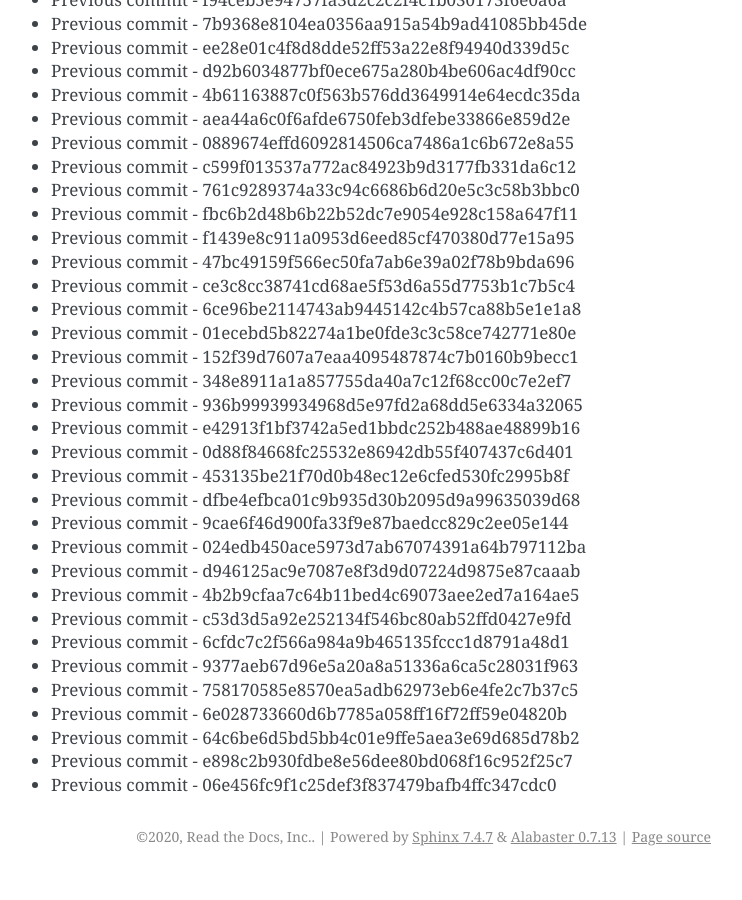
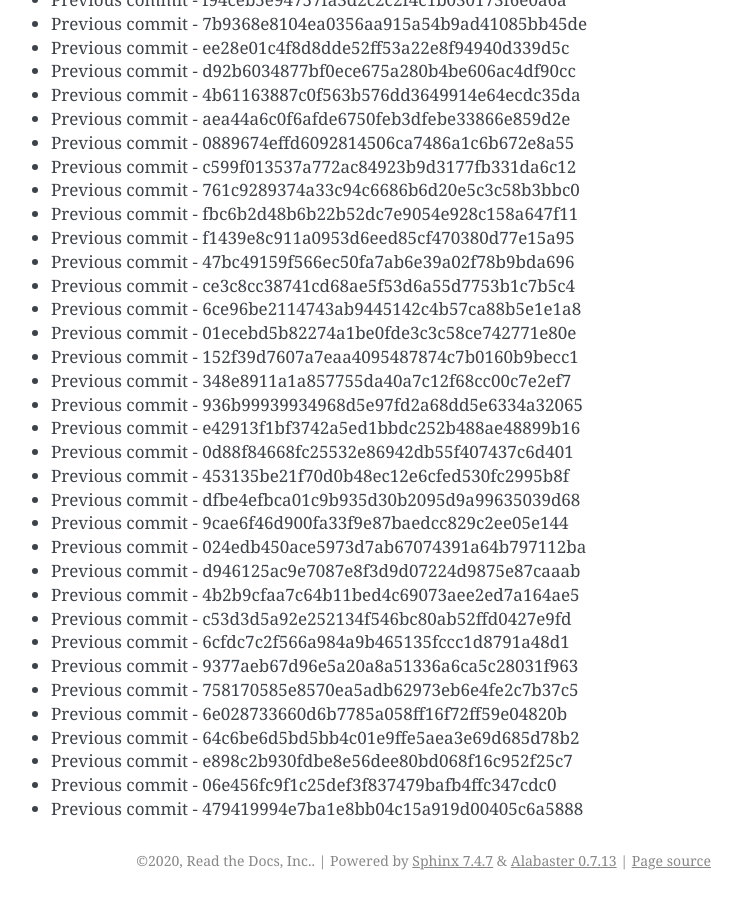
Before and after one commit to readthedocs/rtd-git-stresstest, a Sphinx documentation site: the page built from docs/updates.rst, in a window 1280 px wide and 900 px high, scrolled down 14196 px. Shown: the whole window, without its empty margins (399-1141 px from the left). Built offline with Sphinx 7.4.7, drawn with Linux system fonts in a browser that asks for light colours; before the commit the page ends 15072 px from its top, so only the background shows below that.

Commit message:
Generating commit from previous: 479419994e7ba1e8bb04c15a919d00405c6a5888

```diff
--- a/docs/updates.rst
+++ b/docs/updates.rst
@@ -628,3 +628,4 @@ It can be tested for any performance characteristics.
 * Previous commit - 64c6be6d5bd5bb4c01e9ffe5aea3e69d685d78b2
 * Previous commit - e898c2b930fdbe8e56dee80bd068f16c952f25c7
 * Previous commit - 06e456fc9f1c25def3f837479bafb4ffc347cdc0
+* Previous commit - 479419994e7ba1e8bb04c15a919d00405c6a5888
```
